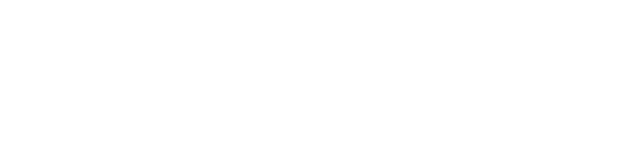
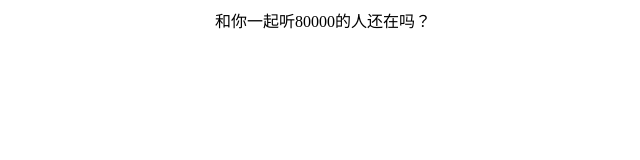
Before and after one commit to zhiting9420/music8w, a plain HTML site: page index.html in a window 1280 px wide. Shown: the whole page, without its empty margins (317-957 px from the left). Drawn offline with Linux system fonts and the light colour scheme.

Commit message:
add index.html

```diff
--- a/index.html
+++ b/index.html
@@ -4,6 +4,6 @@
         <title>Music 80000</title>
     </head>
     <body>
-        <bgsound src="80000.mp3" loop="-1">
+        <center><a src="80000.mp3" target="_blank">和你一起听80000的人还在吗？</a></center>
     </body>
 </html>
```
